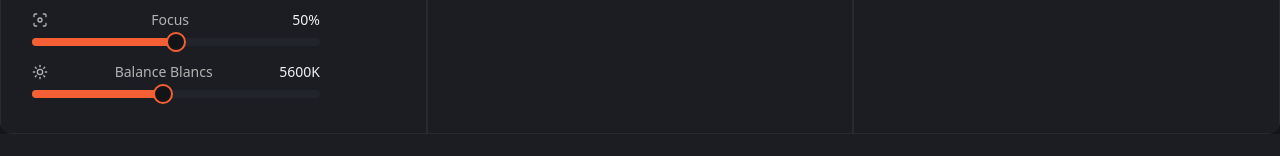
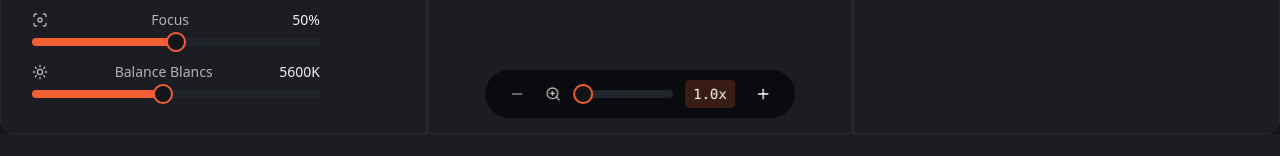
Before and after one commit to alal89/cine-craft-android, a React (Vite) app: page / in a window 1280 px wide. Shown: the part 538-694 px from the top of the page. Built offline with nearby package versions, Linux system fonts and the light colour scheme; no server answers.

Commit message:
Add zoom functionality
Add pinch-to-zoom gesture for photos and videos, accessible directly on the main screen.

```diff
--- a/src/components/camera/CameraPreview.tsx
+++ b/src/components/camera/CameraPreview.tsx
@@ -4,9 +4,10 @@ import { Camera } from 'lucide-react';
 interface CameraPreviewProps {
   isRecording: boolean;
   currentMode: 'photo' | 'video';
+  zoom: number;
 }
 
-export const CameraPreview = ({ isRecording, currentMode }: CameraPreviewProps) => {
+export const CameraPreview = ({ isRecording, currentMode, zoom }: CameraPreviewProps) => {
   const videoRef = useRef<HTMLVideoElement>(null);
   const [stream, setStream] = useState<MediaStream | null>(null);
 
@@ -53,7 +54,10 @@ export const CameraPreview = ({ isRecording, currentMode }: CameraPreviewProps)
           autoPlay
           muted
           playsInline
-          className="w-full h-full object-cover"
+          className="w-full h-full object-cover transition-transform duration-300"
+          style={{
+            transform: `scale(${zoom})`
+          }}
         />
       ) : (
         <div className="w-full h-full bg-cinema-surface flex items-center justify-center">
--- /dev/null
+++ b/src/components/camera/ZoomControls.tsx
@@ -0,0 +1,80 @@
+import { useState } from 'react';
+import { Button } from '@/components/ui/button';
+import { Slider } from '@/components/ui/slider';
+import { Plus, Minus, ZoomIn } from 'lucide-react';
+
+interface ZoomControlsProps {
+  onZoomChange: (zoom: number) => void;
+}
+
+export const ZoomControls = ({ onZoomChange }: ZoomControlsProps) => {
+  const [zoom, setZoom] = useState([1]);
+
+  const handleZoomChange = (newZoom: number[]) => {
+    setZoom(newZoom);
+    onZoomChange(newZoom[0]);
+  };
+
+  const zoomIn = () => {
+    const newZoom = Math.min(zoom[0] + 0.5, 10);
+    handleZoomChange([newZoom]);
+  };
+
+  const zoomOut = () => {
+    const newZoom = Math.max(zoom[0] - 0.5, 1);
+    handleZoomChange([newZoom]);
+  };
+
+  const resetZoom = () => {
+    handleZoomChange([1]);
+  };
+
+  return (
+    <div className="absolute bottom-4 left-1/2 transform -translate-x-1/2 z-30">
+      <div className="bg-black/60 backdrop-blur-sm rounded-full px-4 py-2 flex items-center space-x-3">
+        {/* Zoom Out Button */}
+        <Button
+          variant="ghost"
+          size="sm"
+          onClick={zoomOut}
+          disabled={zoom[0] <= 1}
+          className="w-8 h-8 p-0 text-white hover:bg-white/20"
+        >
+          <Minus className="w-4 h-4" />
+        </Button>
+
+        {/* Zoom Slider */}
+        <div className="flex items-center space-x-3 min-w-32">
+          <ZoomIn className="w-4 h-4 text-white/70" />
+          <Slider
+            value={zoom}
+            onValueChange={handleZoomChange}
+            max={10}
+            min={1}
+            step={0.1}
+            className="flex-1"
+          />
+        </div>
+
+        {/* Zoom Level Display */}
+        <button
+          onClick={resetZoom}
+          className="text-white text-sm font-mono bg-cinema-primary/20 px-2 py-1 rounded min-w-12 hover:bg-cinema-primary/30 transition-colors"
+        >
+          {zoom[0].toFixed(1)}x
+        </button>
+
+        {/* Zoom In Button */}
+        <Button
+          variant="ghost"
+          size="sm"
+          onClick={zoomIn}
+          disabled={zoom[0] >= 10}
+          className="w-8 h-8 p-0 text-white hover:bg-white/20"
+        >
+          <Plus className="w-4 h-4" />
+        </Button>
+      </div>
+    </div>
+  );
+};
--- a/src/pages/Index.tsx
+++ b/src/pages/Index.tsx
@@ -2,6 +2,7 @@ import { useState } from 'react';
 import { CameraPreview } from '@/components/camera/CameraPreview';
 import { ControlPanel } from '@/components/camera/ControlPanel';
 import { CaptureControls } from '@/components/camera/CaptureControls';
+import { ZoomControls } from '@/components/camera/ZoomControls';
 import { Histogram } from '@/components/camera/Histogram';
 import { StatusDisplay } from '@/components/camera/StatusDisplay';
 import { Button } from '@/components/ui/button';
@@ -12,6 +13,7 @@ const Index = () => {
   const [currentMode, setCurrentMode] = useState<'photo' | 'video'>('video');
   const [isRecording, setIsRecording] = useState(false);
   const [showControls, setShowControls] = useState(true);
+  const [zoom, setZoom] = useState(1);
   const { toast } = useToast();
 
   const handleCapture = () => {
@@ -44,6 +46,10 @@ const Index = () => {
     });
   };
 
+  const handleZoomChange = (newZoom: number) => {
+    setZoom(newZoom);
+  };
+
   return (
     <div className="min-h-screen bg-cinema-background flex flex-col relative overflow-hidden">
       {/* Status bar */}
@@ -52,7 +58,11 @@ const Index = () => {
       {/* Main camera view */}
       <div className="flex-1 relative">
         <div className="absolute inset-0">
-          <CameraPreview isRecording={isRecording} currentMode={currentMode} />
+          <CameraPreview
+            isRecording={isRecording}
+            currentMode={currentMode}
+            zoom={zoom}
+          />
         </div>
 
         {/* Top controls overlay */}
@@ -113,6 +123,9 @@ const Index = () => {
             </div>
           </div>
         </div>
+
+        {/* Zoom controls */}
+        <ZoomControls onZoomChange={handleZoomChange} />
       </div>
 
       {/* Control panel - collapsible */}
```
